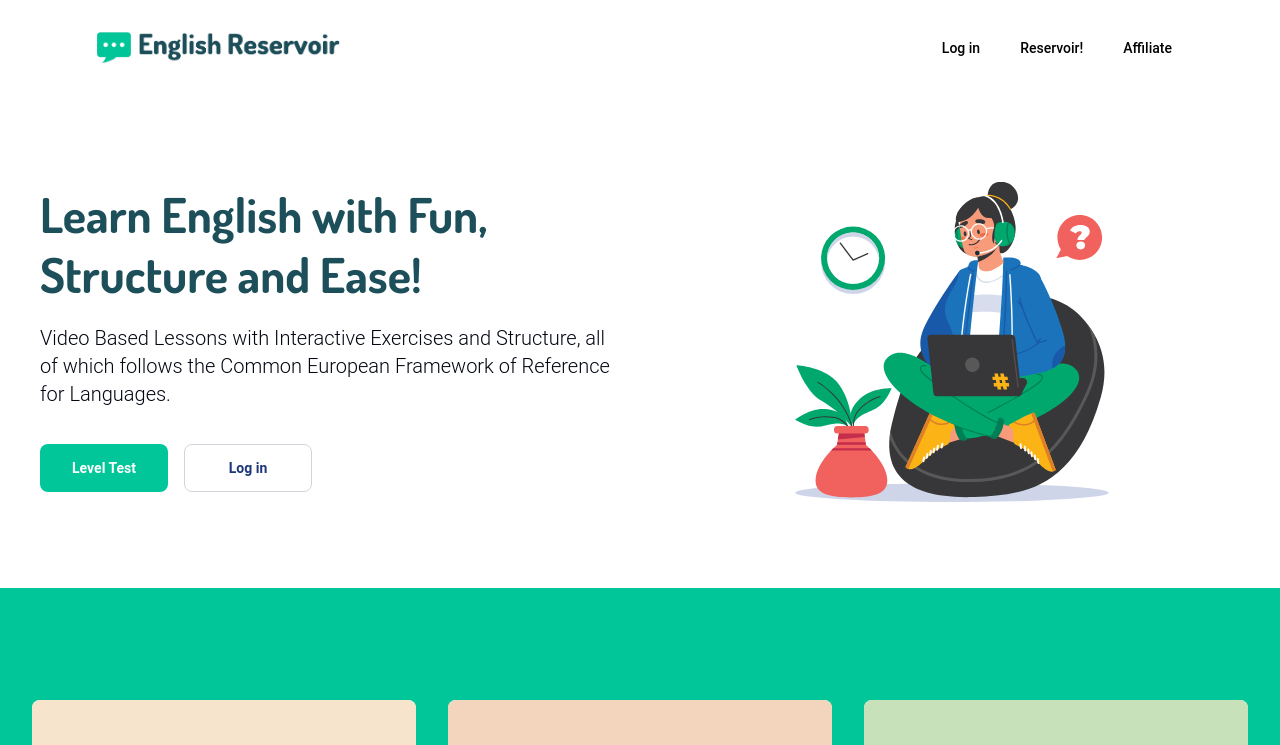
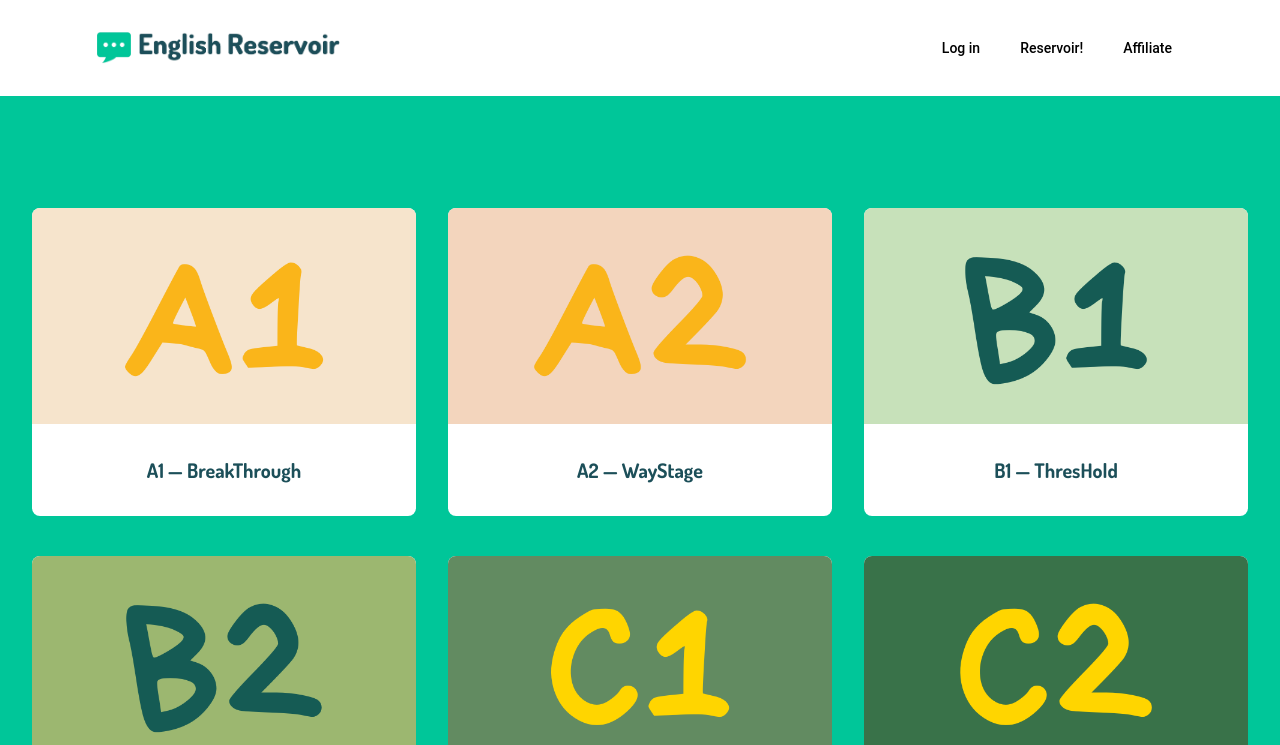
Before and after one commit to Thomas-Delany/Subdomain-with-React, a React (Vite) app: page / in a window 1280 px wide. Shown: the top 745 px of the page. Built offline with nearby package versions, Linux system fonts and the light colour scheme.

Commit message:
removed main Hero component and added YT embeds

```diff
--- a/src/App.jsx
+++ b/src/App.jsx
@@ -2,7 +2,6 @@ import React from "react";
 import { Routes, Route } from "react-router-dom";
 import ScrollToTop from "./components/ScrollToTop";
 import Navbar from "./components/Navbar";
-import Hero from "./components/Hero";
 import Products from "./components/Products";
 import FreeCourse from "./components/FreeCourse";
 import Footer from "./components/Footer";
@@ -33,7 +32,6 @@ function App() {
           path="/"
           element={
             <>
-              <Hero />
               <Products />
               <FreeCourse />
             </>
--- a/src/components/Hero.jsx
+++ /dev/null
@@ -1,50 +0,0 @@
-import React from "react";
-import { Link } from "react-router-dom";
-const baseUrl = import.meta.env.VITE_BASE_URL;
-
-function Hero() {
-  return (
-    <section className="bg-white">
-      <div className="grid max-w-screen-xl px-4 py-8 mx-auto lg:gap-8 xl:gap-0 lg:grid-cols-12 lg:py-16 flex justify-between items-center">
-        <div className="mr-auto lg:col-span-6 mx-auto p-6 sm:flex sm:flex-col">
-          <h1 className="max-w-2xl mb-5 text-5xl tracking-normal leading-tight text-[#1C4F59] font-bold font-dosis text-center md:text-left">
-            Learn English with Fun, Structure and Ease!
-          </h1>
-          <p className="hidden md:block max-w-2xl mb-4 font-light font-roboto text-gray-950 lg:mb-8 md:text-lg lg:text-xl text-left">
-            Video Based Lessons with Interactive Exercises and Structure, all of
-            which follows the Common European Framework of Reference for
-            Languages.
-          </p>
-          <div className="space-x-2 text-center md:text-left pt-5 md:pt-1">
-            <Link to={`${baseUrl}`}>
-              <button
-                type="button"
-                className="w-32 h-12 focus:outline-none text-white hover:bg-green-800 focus:ring-4 focus:ring-green-300 font-medium rounded-lg text-sm px-5 py-2.5 me-2 mb-2 bg-[#00C699] font-semibold"
-              >
-                Level Test
-              </button>
-            </Link>
-            <Link to={`${baseUrl}`}>
-              <button
-                type="button"
-                class="w-32 h-12 bg-white border border-gray-300 focus:outline-none hover:bg-gray-100 focus:ring-4 focus:ring-gray-100 font-medium rounded-lg text-sm px-5 py-2.5 me-2 mb-2 font-semibold text-[#1b3679]"
-              >
-                Log in
-              </button>
-            </Link>
-          </div>
-        </div>
-
-        <div className="hidden lg:col-span-6 lg:flex justify-center items-center mx-auto h-80">
-          <img
-            src="/src/assets/category-2.svg"
-            className="w-full h-full object-contain"
-            alt="english courses"
-          ></img>
-        </div>
-      </div>
-    </section>
-  );
-}
-
-export default Hero;
--- a/src/data/Free.json
+++ b/src/data/Free.json
@@ -5,36 +5,36 @@
       "lessons": [
         {
           "id": "Lesson1",
-          "title": "Lesson 1 Title",
-          "videoUrl": "https://www.youtube.com/embed/2sL3YuEXmqI?si=QN23l7ECRo0tlttU",
+          "title": "3 Cosas para mejorar tu pronunciación",
+          "videoUrl": "https://www.youtube.com/embed/IYycC-iOpBE?si=LYjjPX4Pr_3tzTnp",
           "content": "This is the content for Lesson 1 in Unit 1 of A1.",
           "exercises": ["Exercise 1", "Exercise 2"]
         },
         {
           "id": "Lesson2",
-          "title": "Lesson 2 Title",
-          "videoUrl": "https://www.youtube.com/embed/2sL3YuEXmqI?si=QN23l7ECRo0tlttU",
+          "title": "Been y Gone",
+          "videoUrl": "https://www.youtube.com/embed/RaNDL8goQkk?si=_IgDQ09OEjVMuHPi",
           "content": "This is the content for Lesson 2 in Unit 1 of A1.",
           "exercises": ["Exercise 1", "Exercise 2"]
         },
         {
           "id": "Lesson3",
-          "title": "Lesson 3 Title",
-          "videoUrl": "https://www.youtube.com/embed/2sL3YuEXmqI?si=QN23l7ECRo0tlttU",
+          "title": "Though - 2 Reglas",
+          "videoUrl": "https://www.youtube.com/embed/-BxXnMtjo2Q?si=0zELMDnxtydQQCkr",
           "content": "This is the content for Lesson 2 in Unit 1 of A1.",
           "exercises": ["Exercise 1", "Exercise 2"]
         },
         {
           "id": "Lesson4",
-          "title": "Lesson 4 Title",
-          "videoUrl": "https://www.youtube.com/embed/2sL3YuEXmqI?si=QN23l7ECRo0tlttU",
+          "title": "Conjunciones Correlativas",
+          "videoUrl": "https://www.youtube.com/embed/g1FC2msFbxI?si=zM_LcmZkkkwPah2H",
           "content": "This is the content for Lesson 2 in Unit 1 of A1.",
           "exercises": ["Exercise 1", "Exercise 2"]
         },
         {
           "id": "Lesson5",
-          "title": "Lesson 5 Title",
-          "videoUrl": "https://www.youtube.com/embed/2sL3YuEXmqI?si=QN23l7ECRo0tlttU",
+          "title": "Presente Perfecto",
+          "videoUrl": "https://www.youtube.com/embed/ZIQRa3PFH6o?si=Th3rBBOUcczgvShM",
           "content": "This is the content for Lesson 2 in Unit 1 of A1.",
           "exercises": ["Exercise 1", "Exercise 2"]
         }
@@ -45,36 +45,36 @@
       "lessons": [
         {
           "id": "Lesson6",
-          "title": "Lesson 6 Title",
-          "videoUrl": "https://www.youtube.com/embed/2sL3YuEXmqI?si=QN23l7ECRo0tlttU",
+          "title": "Inglés Británico y Americano",
+          "videoUrl": "https://www.youtube.com/embed/_j2DU0plpYE?si=spMqDLjmUXZdJ9VT",
           "content": "This is the content for Lesson 1 in Unit 2 of A1.",
           "exercises": ["Exercise 1", "Exercise 2"]
         },
         {
           "id": "Lesson7",
-          "title": "Lesson 7 Title",
-          "videoUrl": "https://www.youtube.com/embed/2sL3YuEXmqI?si=QN23l7ECRo0tlttU",
+          "title": "5 maneras en que usamos 'that'",
+          "videoUrl": "https://www.youtube.com/embed/giKpeniOg7I?si=7we_F7BKLJxRjZuT",
           "content": "This is the content for Lesson 2 in Unit 1 of A1.",
           "exercises": ["Exercise 1", "Exercise 2"]
         },
         {
           "id": "Lesson8",
-          "title": "Lesson 8 Title",
-          "videoUrl": "https://www.youtube.com/embed/2sL3YuEXmqI?si=QN23l7ECRo0tlttU",
+          "title": "Hábitos Pasados",
+          "videoUrl": "https://www.youtube.com/embed/GC6njmP1afM?si=j2nThoOgOTM_Q1Hk",
           "content": "This is the content for Lesson 2 in Unit 1 of A1.",
           "exercises": ["Exercise 1", "Exercise 2"]
         },
         {
           "id": "Lesson9",
-          "title": "Lesson 9 Title",
-          "videoUrl": "https://www.youtube.com/embed/2sL3YuEXmqI?si=QN23l7ECRo0tlttU",
+          "title": "Sonar más indirecta en inglés",
+          "videoUrl": "https://www.youtube.com/embed/KsM_Zc7Dm8A?si=9_uysIsQfz7Tv8IS",
           "content": "This is the content for Lesson 2 in Unit 1 of A1.",
           "exercises": ["Exercise 1", "Exercise 2"]
         },
         {
           "id": "Lesson10",
-          "title": "Lesson 10 Title",
-          "videoUrl": "https://www.youtube.com/embed/2sL3YuEXmqI?si=QN23l7ECRo0tlttU",
+          "title": "Los conectores en inglés",
+          "videoUrl": "https://www.youtube.com/embed/e0WcDuGe7YQ?si=4IMUP52w23NecFrL",
           "content": "This is the content for Lesson 2 in Unit 1 of A1.",
           "exercises": ["Exercise 1", "Exercise 2"]
         }
@@ -85,29 +85,29 @@
       "lessons": [
         {
           "id": "Lesson11",
-          "title": "Lesson 11 Title",
-          "videoUrl": "https://www.youtube.com/embed/2sL3YuEXmqI?si=QN23l7ECRo0tlttU",
+          "title": "3 Cosas para evitar en ingés",
+          "videoUrl": "https://www.youtube.com/embed/WjYypghuHqI?si=lLgxhcLYtlRjiGNh",
           "content": "This is the content for Lesson 1 in Unit 2 of A1.",
           "exercises": ["Exercise 1", "Exercise 2"]
         },
         {
           "id": "Lesson12",
-          "title": "Lesson 12 Title",
-          "videoUrl": "https://www.youtube.com/embed/2sL3YuEXmqI?si=QN23l7ECRo0tlttU",
+          "title": "Cómo pronunciar 'st' y 'sk'",
+          "videoUrl": "https://www.youtube.com/embed/qLrU7r3pb0c?si=aJl6eTVgGFLuTiXc",
           "content": "This is the content for Lesson 2 in Unit 1 of A1.",
           "exercises": ["Exercise 1", "Exercise 2"]
         },
         {
           "id": "Lesson13",
-          "title": "Lesson 13 Title",
-          "videoUrl": "https://www.youtube.com/embed/2sL3YuEXmqI?si=QN23l7ECRo0tlttU",
+          "title": "Vocales Cortas y Largas",
+          "videoUrl": "https://www.youtube.com/embed/fEvpFwgKMUA?si=g-cQlMW2HWAoJ0-I",
           "content": "This is the content for Lesson 2 in Unit 1 of A1.",
           "exercises": ["Exercise 1", "Exercise 2"]
         },
         {
           "id": "Lesson14",
-          "title": "Lesson 14 Title",
-          "videoUrl": "https://www.youtube.com/embed/2sL3YuEXmqI?si=QN23l7ECRo0tlttU",
+          "title": "El par de letras 'Th'",
+          "videoUrl": "https://www.youtube.com/embed/uLALH8iE8h8?si=GIhhRgZOp-PmrwqG",
           "content": "This is the content for Lesson 2 in Unit 1 of A1.",
           "exercises": ["Exercise 1", "Exercise 2"]
         }
--- a/src/pages/courses/FreeCourse/CoursesDisplay.jsx
+++ b/src/pages/courses/FreeCourse/CoursesDisplay.jsx
@@ -91,7 +91,7 @@ const products = [
 
 const CoursesDisplay = () => {
   return (
-    <div className="bg-[#333652] flex items-center justify-center">
+    <div className="bg-[#e2edf1] flex items-center justify-center">
       <div className="mx-auto max-w-2xl px-16 py-6 sm:px-6 sm:py-24 md:pt-4 lg:max-w-7xl lg:px-8">
         <h2 className="text-5xl text-center font-bold text-[#E9EAEC] leading-tight font-dosis pb-8 pt-8">
           Ensure you keep progressing
--- a/src/pages/courses/FreeCourse/Hero.jsx
+++ b/src/pages/courses/FreeCourse/Hero.jsx
@@ -8,7 +8,7 @@ const Hero = () => {
       <div className="max-w-screen-xl px-8 md:px-28 py-8 mx-auto lg:gap-8 xl:gap-0 grid lg:grid-cols-12 lg:py-10 flex justify-between items-center">
         <div className="mr-auto lg:col-span-7 mx-auto p-6">
           <h1 className="max-w-2xl mb-5 tracking-normal text-4xl md:text-5xl text-[#E9EAEC] font-bryndan font-bold pb-4 text-center md:text-left">
-            Free Course!
+            Free English Course!
           </h1>
           <p className="max-w-2xl mb-4 font-black lg:mb-4 text-2xl md:text-3xl text-[#E9EAEC] text-left font-dosis">
             What you will learn
```
